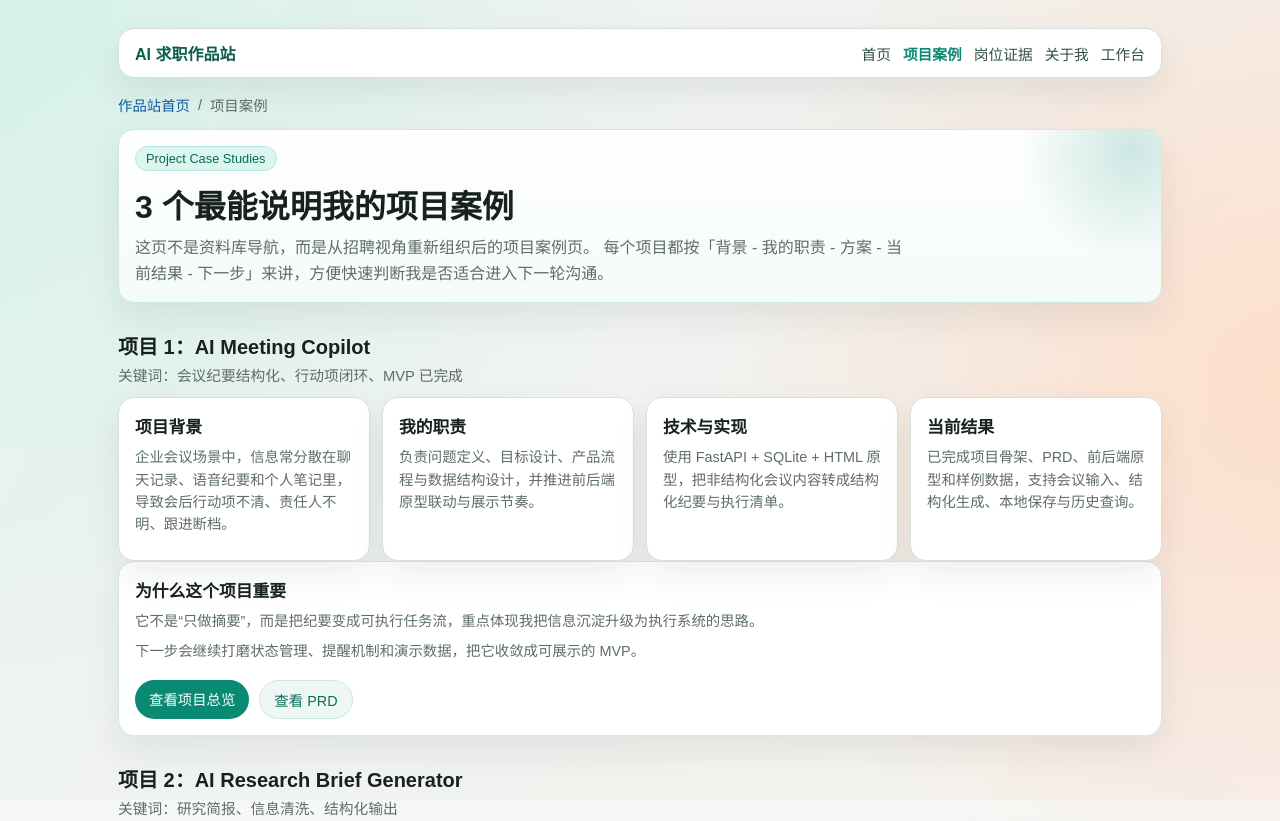
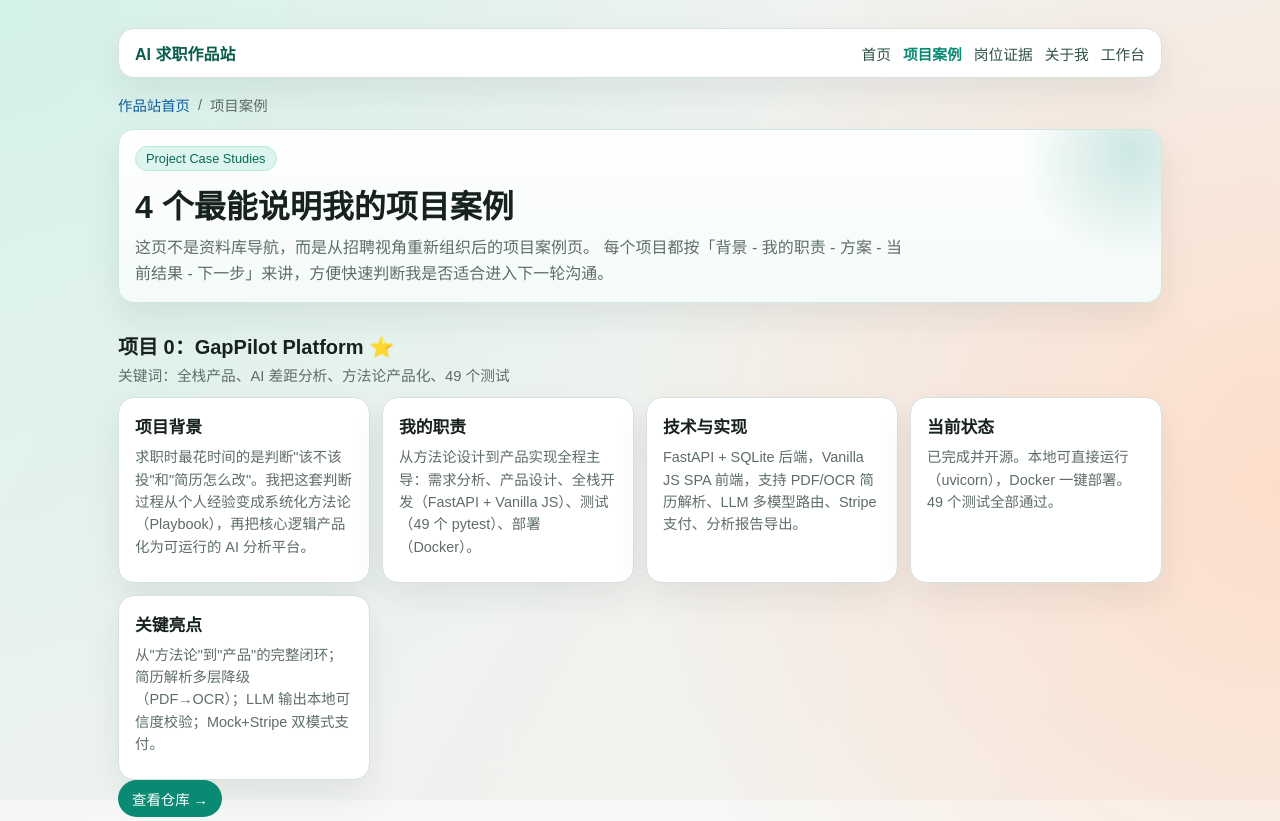
Before and after one commit to AgentSmithClaw/ai-job-search-playbook, a website: page docs/module-projects.html in a window 1280 px wide. Shown: the top 821 px of the page. Drawn offline with Linux system fonts and the light colour scheme.

Commit message:
feat: add GapPilot Platform to about page and projects page

```diff
--- a/docs/module-projects.html
+++ b/docs/module-projects.html
@@ -27,12 +27,29 @@
 
       <header class="hero card reveal portfolio-hero portfolio-hero-strong">
         <p class="badge">Project Case Studies</p>
-        <h1>3 个最能说明我的项目案例</h1>
+        <h1>4 个最能说明我的项目案例</h1>
         <p class="hero-text">
           这页不是资料库导航，而是从招聘视角重新组织后的项目案例页。
           每个项目都按「背景 - 我的职责 - 方案 - 当前结果 - 下一步」来讲，方便快速判断我是否适合进入下一轮沟通。
         </p>
       </header>
+
+      <section class="section reveal case-study" id="gappilot">
+        <div class="section-head">
+          <h2>项目 0：GapPilot Platform ⭐</h2>
+          <p>关键词：全栈产品、AI 差距分析、方法论产品化、49 个测试</p>
+        </div>
+        <div class="grid highlights-grid case-grid">
+          <article class="card"><h3 class="module-title">项目背景</h3><p class="module-meta">求职时最花时间的是判断"该不该投"和"简历怎么改"。我把这套判断过程从个人经验变成系统化方法论（Playbook），再把核心逻辑产品化为可运行的 AI 分析平台。</p></article>
+          <article class="card"><h3 class="module-title">我的职责</h3><p class="module-meta">从方法论设计到产品实现全程主导：需求分析、产品设计、全栈开发（FastAPI + Vanilla JS）、测试（49 个 pytest）、部署（Docker）。</p></article>
+          <article class="card"><h3 class="module-title">技术与实现</h3><p class="module-meta">FastAPI + SQLite 后端，Vanilla JS SPA 前端，支持 PDF/OCR 简历解析、LLM 多模型路由、Stripe 支付、分析报告导出。</p></article>
+          <article class="card"><h3 class="module-title">当前状态</h3><p class="module-meta">已完成并开源。本地可直接运行（uvicorn），Docker 一键部署。49 个测试全部通过。</p></article>
+          <article class="card"><h3 class="module-title">关键亮点</h3><p class="module-meta">从"方法论"到"产品"的完整闭环；简历解析多层降级（PDF→OCR）；LLM 输出本地可信度校验；Mock+Stripe 双模式支付。</p></article>
+        </div>
+        <div class="case-cta">
+          <a class="button-link" href="https://github.com/AgentSmithClaw/ai-job-search-platform" target="_blank">查看仓库 →</a>
+        </div>
+      </section>
 
       <section class="section reveal case-study" id="meeting-copilot">
         <div class="section-head">
```
Also changed, not shown: docs/about.html (+18 -0 lines).
